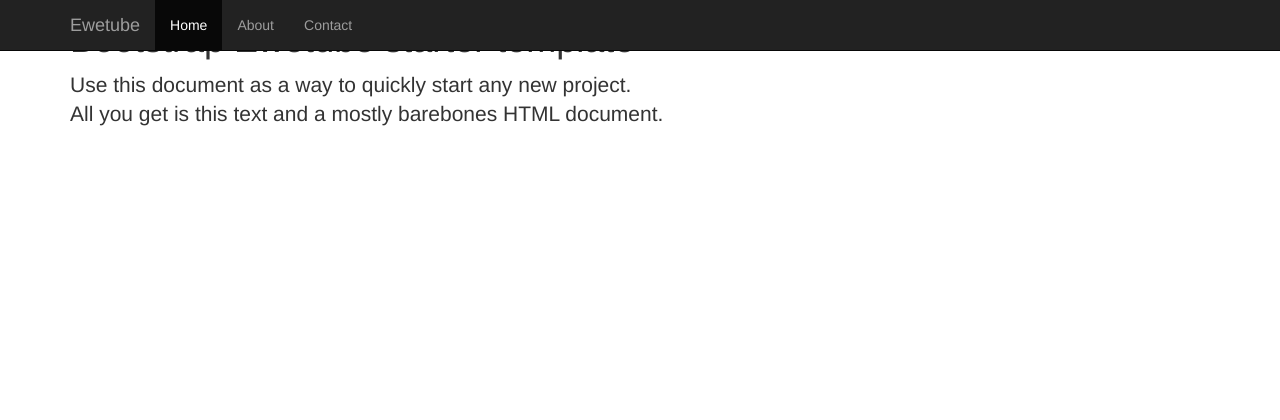
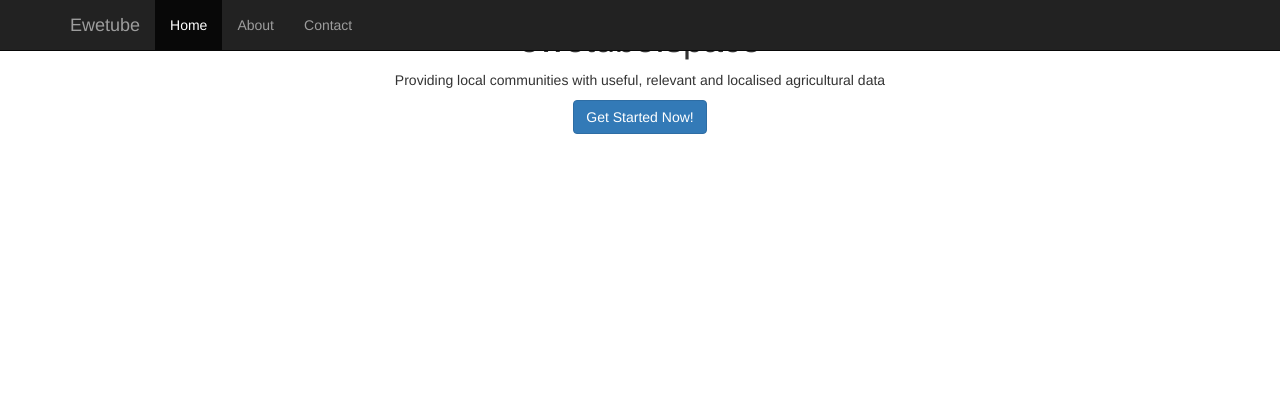
Before and after one commit to MirisWisdom/ewetube, a PHP site: page / in a window 1280 px wide. Shown: the top 420 px of the page. Run offline with PHP 8.4, Linux system fonts and the light colour scheme; some libraries are stand-ins or nearby versions.

Commit message:
feat(ui): basic welcome/introduction

```diff
--- a/index.php
+++ b/index.php
@@ -15,14 +15,15 @@
 echo $indexHead->GetMarkup();
 ?>
 <body>
-		<?php require_once('components/navbar.php') ?>
+	<?php require_once('components/navbar.php') ?>
 
 	<div class="container">
-			<div class="starter-template">
-				<h1>B̶o̶o̶t̶s̶t̶r̶a̶p̶ Ewetube starter template</h1>
-				<p class="lead">Use this document as a way to quickly start any new project.<br> All you get is this text and a mostly barebones HTML document.</p>
-			</div>
-		</div><!-- /.container -->
+		<div class="text-center">
+			<h1>ewetube.space</h1>
+			<p>Providing local communities with useful, relevant and localised agricultural data</p>
+			<a href="/search" class="btn btn-primary">Get Started Now!</a>
+		</div>
+	</div><!-- /.container -->
 
 	<?php require_once('components/footer.php') ?>
 	</body>
```
